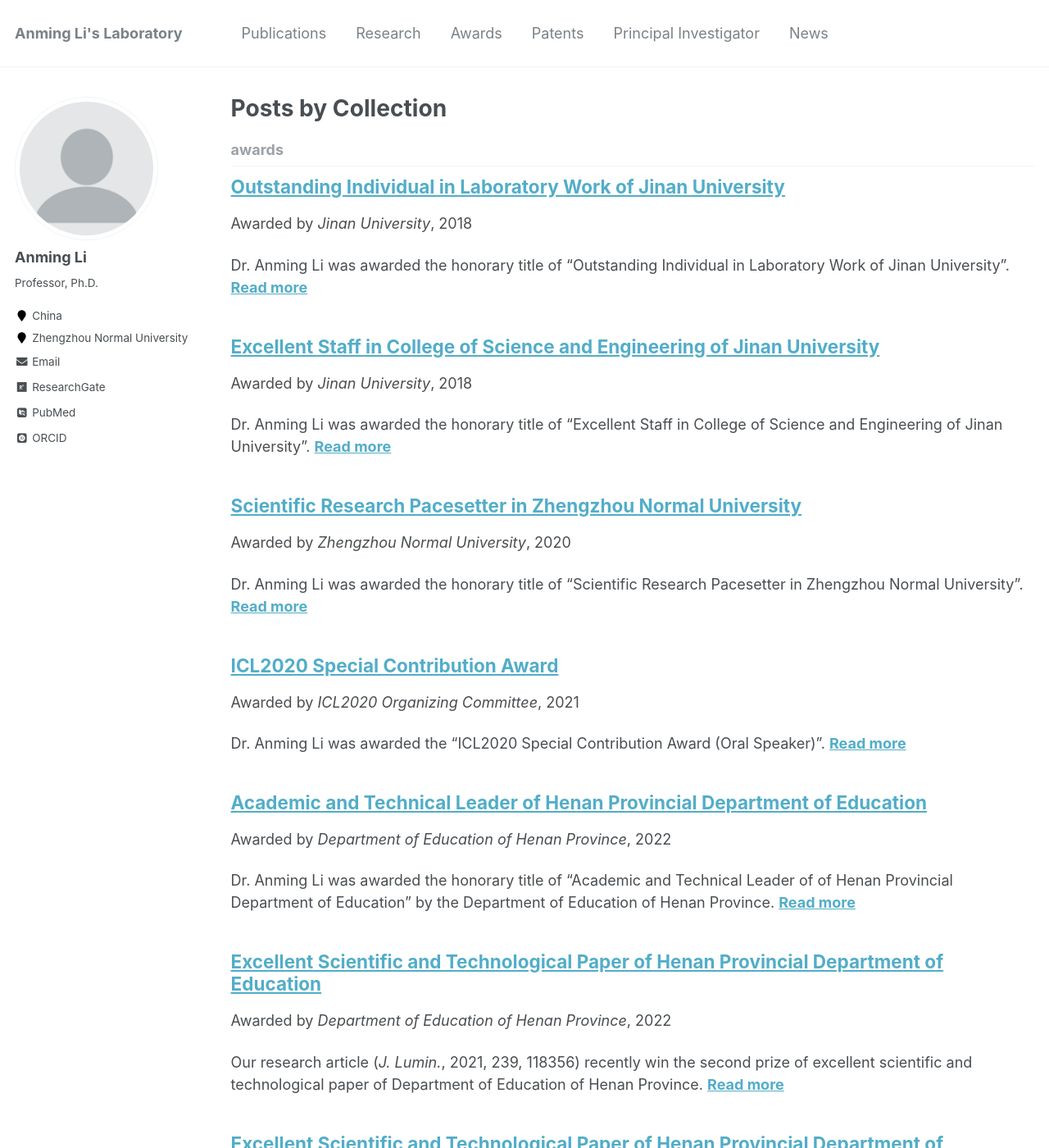
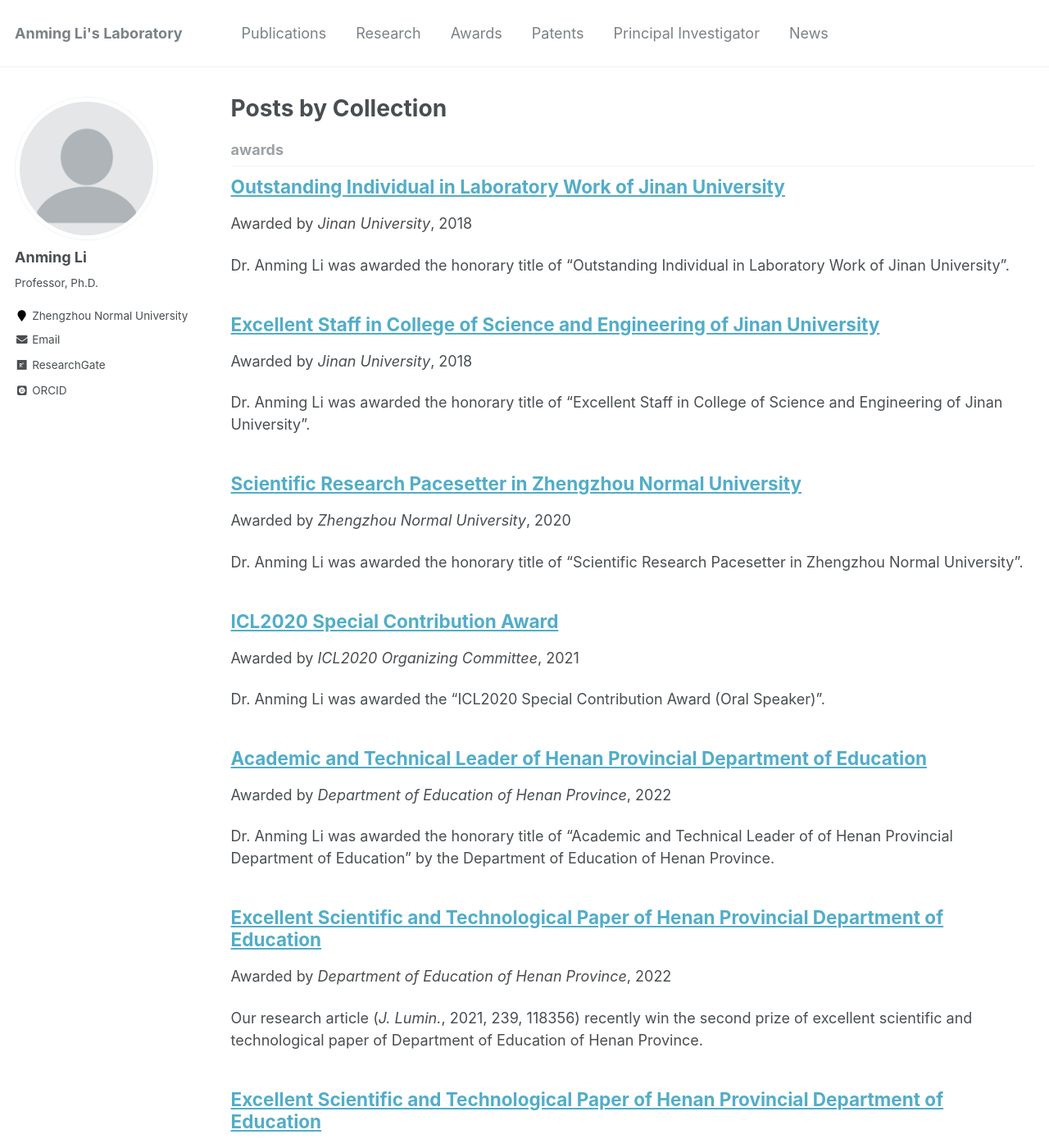
Before and after one commit to ucnclab/ucnclab.github.io, a Jekyll site: the page built from _pages/collection-archive.html, in a window 1280 px wide and 1400 px high. Shown: the whole window at 82% size. Built offline with Jekyll 4.4.1, drawn with Linux system fonts in a browser that asks for light colours; some web fonts are replaced; formulas are drawn with MathJax 3; comment, search, counter and statistics services are not loaded; some of the changed text lies outside the part shown.

Commit message:
Update _config.yml

```diff
--- a/_config.yml
+++ b/_config.yml
@@ -18,7 +18,7 @@
 breadcrumbs              : false # true, false (default)
 words_per_minute         : 160
 future                   : true
-read_more                : "enabled" # if enabled, adds "Read more" links to excerpts
+read_more                : "disabled" # if enabled, adds "Read more" links to excerpts
 talkmap_link             : false #change to true to add link to talkmap on talks page
 comments:
   provider               : # false (default), "disqus", "discourse", "facebook", "google-plus", "staticman", "custom"
@@ -86,8 +86,8 @@
   avatar           : "profile.png"
   bio              : "Professor, Ph.D."
   employer         : "Zhengzhou Normal University"
-  location         : "China"
-  pubmed           : "https://www.webofscience.com/wos/author/rid/AAY-4215-2021"
+  location         :
+  pubmed           :
   googlescholar    :
   email            : "li_anming@126.com"
   researchgate     : "https://www.researchgate.net/profile/Anming-Li"
```
